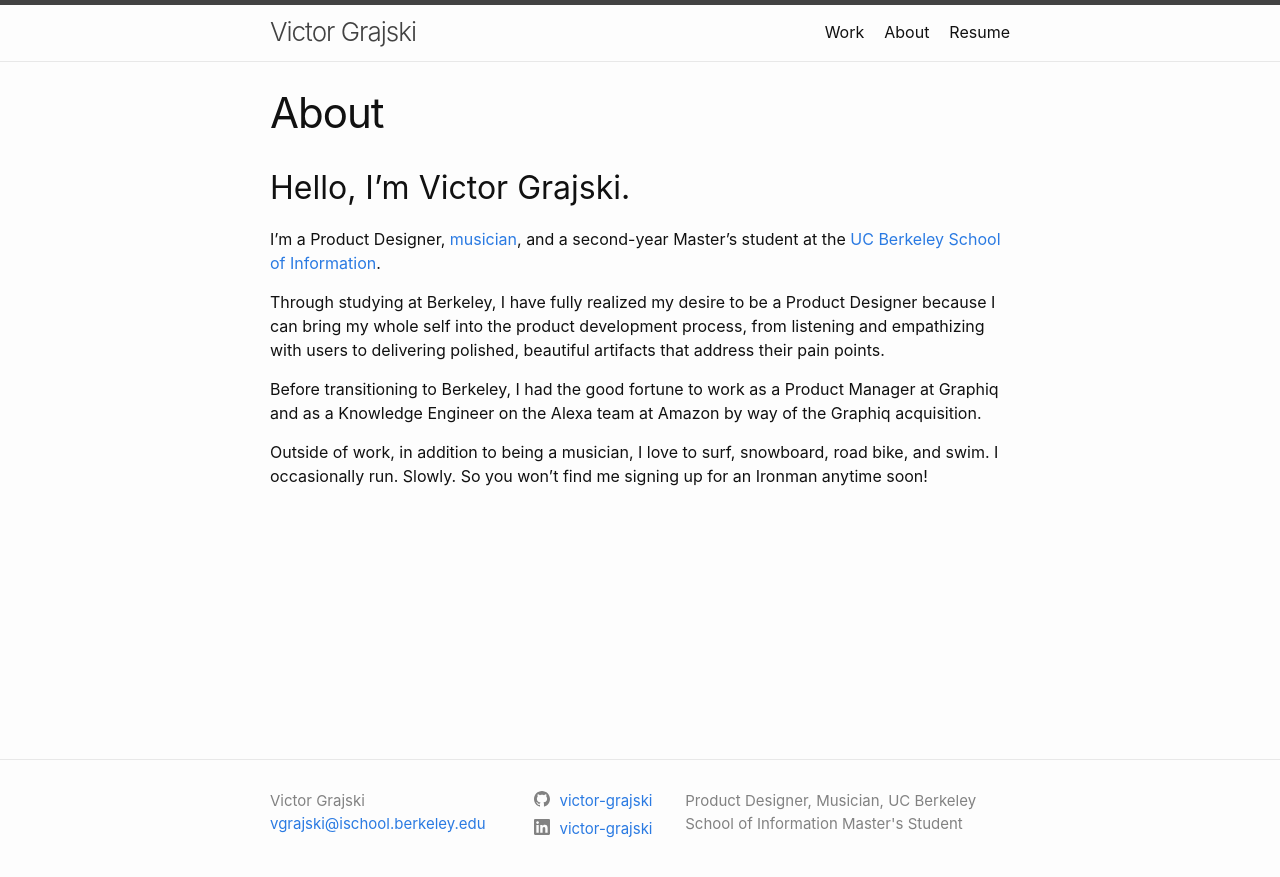
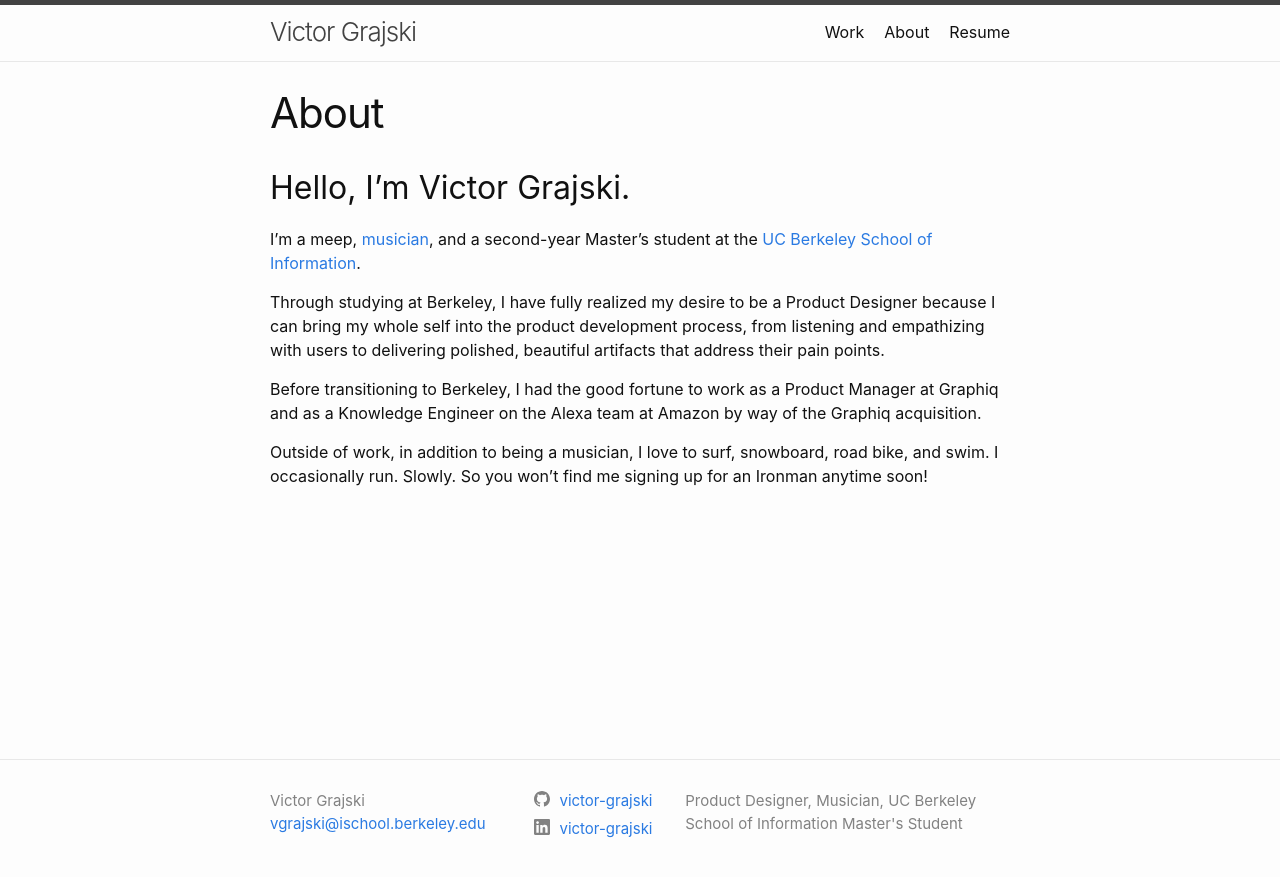
Before and after one commit to victor-grajski/portfolio-old, a Jekyll site: the page built from about.markdown, in a window 1280 px wide. Shown: the top 877 px of the page. Built offline with Jekyll 4.4.1, drawn with Linux system fonts in a browser that asks for light colours.

Commit message:
Update about.markdown

```diff
--- a/about.markdown
+++ b/about.markdown
@@ -6,7 +6,7 @@ permalink: /about/
 
 ## Hello, I'm Victor Grajski.
 
-I'm a Product Designer, [musician](https://instagram.com/anima1a1a1a1), and a second-year Master's student at the [UC Berkeley School of Information](https://ischool.berkeley.edu).
+I'm a meep, [musician](https://instagram.com/anima1a1a1a1), and a second-year Master's student at the [UC Berkeley School of Information](https://ischool.berkeley.edu).
 
 Through studying at Berkeley, I have fully realized my desire to be a Product Designer because I can bring my whole self into the product development process, from listening and empathizing with users to delivering polished, beautiful artifacts that address their pain points.
 
```
